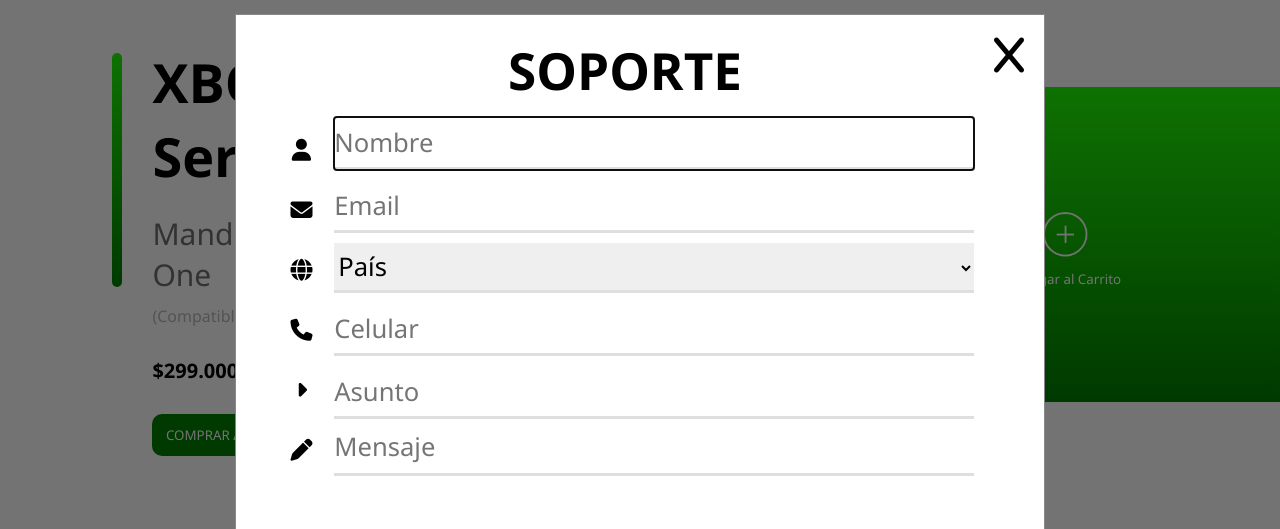
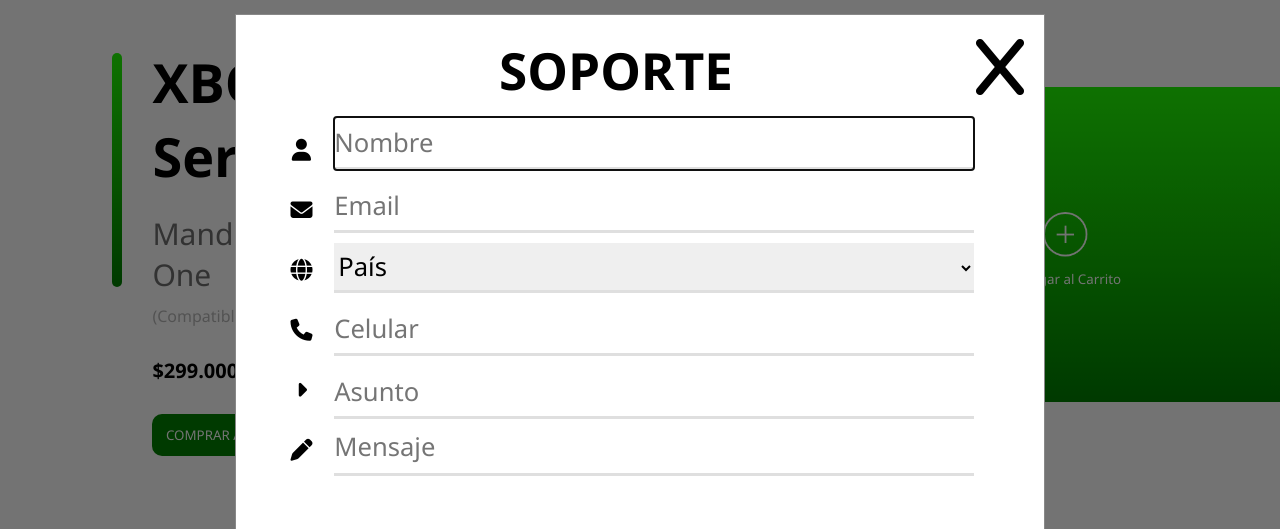
Before and after one commit to Esteban-Coding/bit01website, a plain HTML site: page index.html in a window 1280 px wide. Both pictures are taken after a click on the button "SOPORTE". Shown: the part 45-574 px from the top of the page. Drawn offline with Linux system fonts and the light colour scheme.

Commit message:
Final v8

```diff
--- a/css/style_support_modal.css
+++ b/css/style_support_modal.css
@@ -16,7 +16,7 @@
 
 .support_modal #btn_close_support_modal {
     float: right;
-    font-size: 5vh;
+    font-size: 5vw;
 }
 
 .support_modal .support_form {
@@ -94,6 +94,8 @@
 }
 
 .support_finish_modal {
+    display: block;
+
     width: 100%;
     height: 80%;
     padding: 20px;
@@ -109,7 +111,7 @@
     top: 25%;
     left: 50%;
     transform: translate(-50%, -50%);
-    font-size: 12vh;
+    font-size: 6vw;
 }
 
 .support_finish_modal h2 {
@@ -118,5 +120,5 @@
     top: 50%;
     left: 50%;
     transform: translate(-50%, -50%);
-    font-size: 10vh;
+    font-size: 4vw;
 }
```
